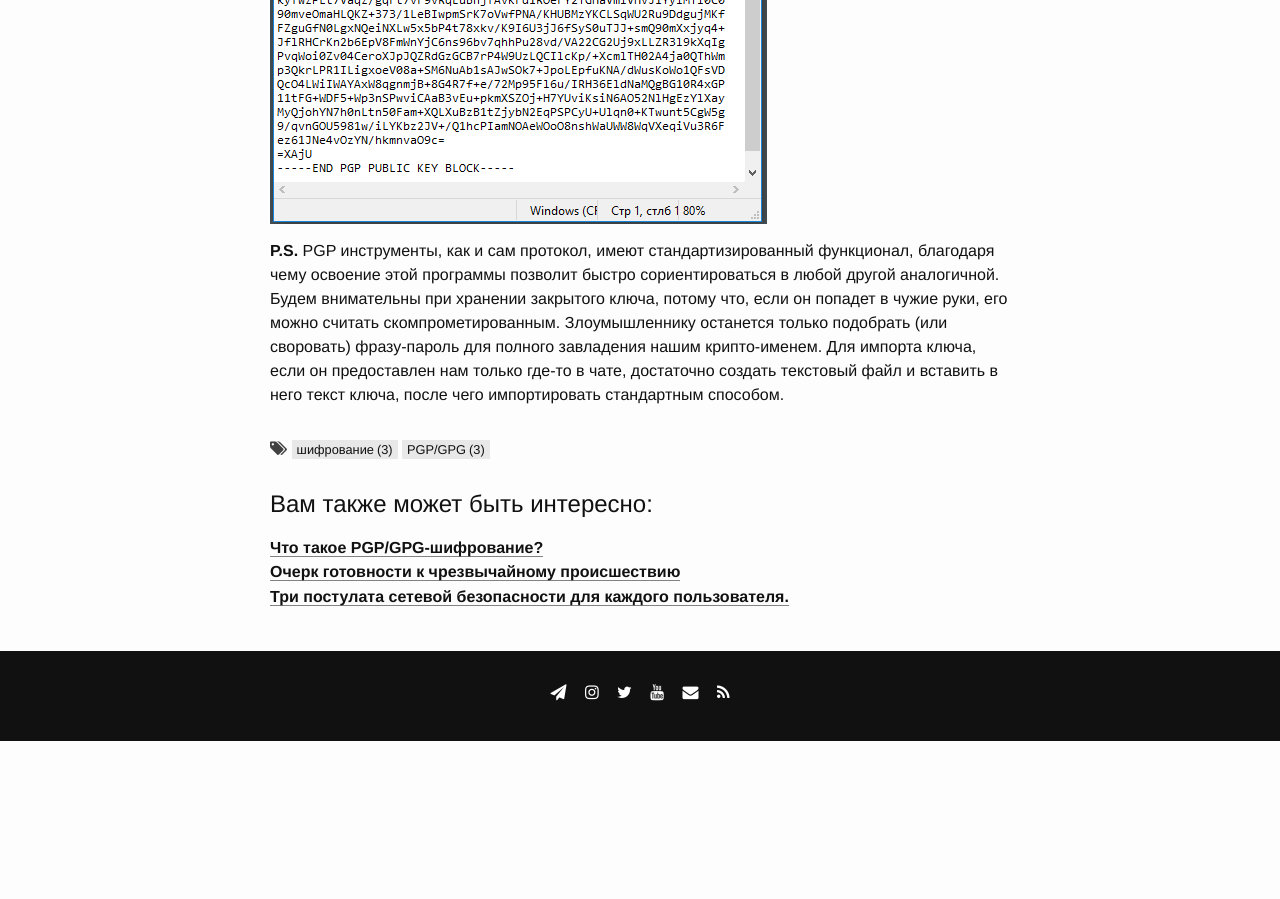
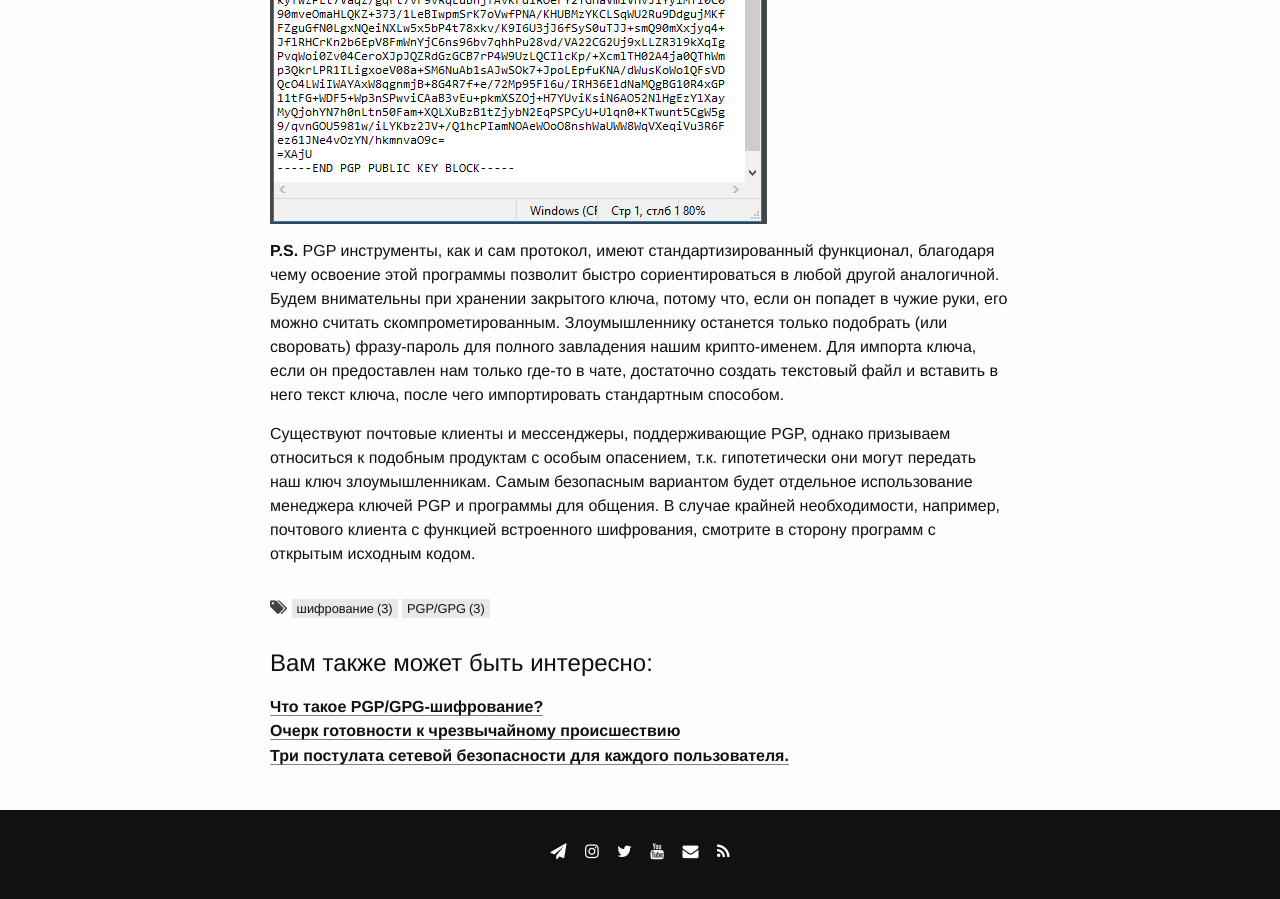
Before and after one commit to 2b7E1n6D0e5R7/2b7E1n6D0e5R7.github.io, a Jekyll site: the page built from _posts/2019-12-16-pgp-encryption-windows.md, in a window 1280 px wide and 900 px high, scrolled down 17507 px. Built offline with Jekyll 4.4.1, drawn with Linux system fonts in a browser that asks for light colours; before the commit the page ends 18248 px from its top, so only the background shows below that.

Commit message:
Update 2019-12-16-pgp-encryption-windows.md

```diff
--- a/_posts/2019-12-16-pgp-encryption-windows.md
+++ b/_posts/2019-12-16-pgp-encryption-windows.md
@@ -16,130 +16,132 @@ tags: шифрование PGP/GPG
 
 Для этого со страницы PayPal нужно вернуться на страницу загрузки.
 
-[![PGP-шифрование Windows](/images/posts/pgp-windows/1.png)]({{site.baseurl}}/images/posts/pgp-windows/1.png){:target="_blank"}
+[![PGP-шифрование Windows](/images/posts/pgp-windows/1.png)]({{site.baseurl}}/images/posts/pgp-windows/1.png){:target="_blank"}{:class="zoom-in"}
 
-[![PGP-шифрование Windows](/images/posts/pgp-windows/2.png)]({{site.baseurl}}/images/posts/pgp-windows/2.png){:target="_blank"}
+[![PGP-шифрование Windows](/images/posts/pgp-windows/2.png)]({{site.baseurl}}/images/posts/pgp-windows/2.png){:target="_blank"}{:class="zoom-in"}
 
 В разделе загрузок на сайте предоставлена контрольная сумма SHA256, при помощи которой можно удостовериться в том, что мы скачали не поврежденный файл.
 
-[![PGP-шифрование Windows](/images/posts/pgp-windows/3.png)]({{site.baseurl}}/images/posts/pgp-windows/3.png){:target="_blank"}
+[![PGP-шифрование Windows](/images/posts/pgp-windows/3.png)]({{site.baseurl}}/images/posts/pgp-windows/3.png){:target="_blank"}{:class="zoom-in"}
 
 Если вы не знаете, что такое контрольная сумма и как ее проверять - ознакомьтесь с соответствующей статьей.
 
-[![PGP-шифрование Windows](/images/posts/pgp-windows/4.png)]({{site.baseurl}}/images/posts/pgp-windows/4.png){:target="_blank"}
+[![PGP-шифрование Windows](/images/posts/pgp-windows/4.png)]({{site.baseurl}}/images/posts/pgp-windows/4.png){:target="_blank"}{:class="zoom-in"}
 
 При установке предлагается выбрать нужные компоненты.
 В нашем случае это Kleopatra - менеджер ключей и GpgEX - удобный плагин для проводника Windows, благодаря которому в контекстном меню появляются пункты "Зашифровать", "Подписать", "Расшифровать", "Проверить контрольные суммы" и некоторые другие. GPA - еще один, более простой на вид, менеджер ключей, GpgOL - плагин PGP для почтового клиента Outlook. После завершения установки программа просит перезагрузить компьютер, но запустить Kleopatra можно сразу.
 
-[![PGP-шифрование Windows](/images/posts/pgp-windows/5.png)]({{site.baseurl}}/images/posts/pgp-windows/5.png){:target="_blank"}
+[![PGP-шифрование Windows](/images/posts/pgp-windows/5.png)]({{site.baseurl}}/images/posts/pgp-windows/5.png){:target="_blank"}{:class="zoom-in"}
 
 Список ключей пуст, Kleopatra предлагает импортировать существующие ключи, либо создать новый.
 
-[![PGP-шифрование Windows](/images/posts/pgp-windows/6.png)]({{site.baseurl}}/images/posts/pgp-windows/6.png){:target="_blank"}
+[![PGP-шифрование Windows](/images/posts/pgp-windows/6.png)]({{site.baseurl}}/images/posts/pgp-windows/6.png){:target="_blank"}{:class="zoom-in"}
 
 Мы создадим новый, нажав на "Создать новую пару ключей". Заполняя поля "Имя" и "Адрес электронной почты" важно понимать, что указанные данные будут видны всем обладателям нашего публичного ключа, т.е. всем нашим собеседникам, а реальной привязки к почте нет.
 
-[![PGP-шифрование Windows](/images/posts/pgp-windows/7.png)]({{site.baseurl}}/images/posts/pgp-windows/7.png){:target="_blank"}
+[![PGP-шифрование Windows](/images/posts/pgp-windows/7.png)]({{site.baseurl}}/images/posts/pgp-windows/7.png){:target="_blank"}{:class="zoom-in"}
 
 Поэтому в поле "Имя" можно указать любой никнейм, а электронную почту вовсе проигнорировать. Важно принять решение на этапе создания ключа. Для тонкой настройки создаваемой пары обратимся к дополнительным параметрам.
 
-[![PGP-шифрование Windows](/images/posts/pgp-windows/8.png)]({{site.baseurl}}/images/posts/pgp-windows/8.png){:target="_blank"}
+[![PGP-шифрование Windows](/images/posts/pgp-windows/8.png)]({{site.baseurl}}/images/posts/pgp-windows/8.png){:target="_blank"}{:class="zoom-in"}
 
 В данном примере выбран алгоритм RSA, который будет использоваться для создания подписи, сертификации, идентификации и шифрования. При выборе RSA шифрование доступно даже без дополнительной галочки +RSA, однако стоит поставить галочку и вручную установить для шифрования максимально длинный ключ в 4096 бит, взлом которого даже на современных компьютерах займет времени кратно больше, чем средняя человеческая жизнь (официально безопасным считается ключ в 2048 бит).
 При выборе других алгоритмов, необходимо в обязательном порядке устанавливать дополнительные галочки для того, чтобы ключом можно было зашифровывать. При выборе сложности ключа (его длины), следуем простому правилу параноика - берем самый большой.
 По умолчанию пункт "Годен до" активирован и устанавливает срок годности ключа в 2 года, но при создании постоянного ключа разумно сделать его бессрочным.
 
-[![PGP-шифрование Windows](/images/posts/pgp-windows/9.png)]({{site.baseurl}}/images/posts/pgp-windows/9.png){:target="_blank"}
+[![PGP-шифрование Windows](/images/posts/pgp-windows/9.png)]({{site.baseurl}}/images/posts/pgp-windows/9.png){:target="_blank"}{:class="zoom-in"}
 
 Переходим к созданию ключа. В процессе программа попросит ввести фразу-пароль, которая является последним рубежом защиты приватного ключа.
 
-[![PGP-шифрование Windows](/images/posts/pgp-windows/10.png)]({{site.baseurl}}/images/posts/pgp-windows/10.png){:target="_blank"}
+[![PGP-шифрование Windows](/images/posts/pgp-windows/10.png)]({{site.baseurl}}/images/posts/pgp-windows/10.png){:target="_blank"}{:class="zoom-in"}
 
 Идеальным решением будет использование рандомно сгенерированного ключа, длина которого около 250 символов, но никто не запрещает использовать и "qwerty12345". В завершение Kleopatra покажет уникальный отпечаток ключа, который служит дополнительным средством идентификации пользователя, а также предложит сделать резервную копию, что в сути своей является экспортом закрытого ключа.
 
-[![PGP-шифрование Windows](/images/posts/pgp-windows/11.png)]({{site.baseurl}}/images/posts/pgp-windows/11.png){:target="_blank"}
+[![PGP-шифрование Windows](/images/posts/pgp-windows/11.png)]({{site.baseurl}}/images/posts/pgp-windows/11.png){:target="_blank"}{:class="zoom-in"}
 
 Интерфейс интуитивно понятный, но для полноты гайда разберем основные функции. В рамках этой статьи мы рассмотрим только практическую сторону. Чтобы подтянуть теорию по указанным вопросам, читайте вводную статью о шифровании PGP.
 
 ## 1. Шифрование и подписывание файлов.
 Кнопка "Подписать/зашифровать" позволяет нам выбрать любой файл, который мы хотим зашифровать.
 
-[![PGP-шифрование Windows](/images/posts/pgp-windows/12.png)]({{site.baseurl}}/images/posts/pgp-windows/12.png){:target="_blank"}
+[![PGP-шифрование Windows](/images/posts/pgp-windows/12.png)]({{site.baseurl}}/images/posts/pgp-windows/12.png){:target="_blank"}{:class="zoom-in"}
 
 Это может быть что угодно: архив, музыка, изображение и т.д. Размер файла ничем не ограничен. Основные функции при создании зашифрованной копии выбранного файла это "Сертификат подписи", который позволит удостоверить родительский ключ (например, точно ли файл был зашифрован нами) и раздел "Шифрование", где мы можем зашифровать файл для себя (т.е. под свой ключ), либо для выбранного адресата.
 
-[![PGP-шифрование Windows](/images/posts/pgp-windows/13.png)]({{site.baseurl}}/images/posts/pgp-windows/13.png){:target="_blank"}
+[![PGP-шифрование Windows](/images/posts/pgp-windows/13.png)]({{site.baseurl}}/images/posts/pgp-windows/13.png){:target="_blank"}{:class="zoom-in"}
 
 Адресатов может быть несколько. При шифровании потребуется ввести фразу-пароль, после чего мы увидим отчет о проделанной работе.
 
-[![PGP-шифрование Windows](/images/posts/pgp-windows/14.png)]({{site.baseurl}}/images/posts/pgp-windows/14.png){:target="_blank"}
+[![PGP-шифрование Windows](/images/posts/pgp-windows/14.png)]({{site.baseurl}}/images/posts/pgp-windows/14.png){:target="_blank"}{:class="zoom-in"}
 
 ## 2. Блокнот.
 Удобным инструментом для непосредственной работы с текстом является встроенный блокнот.
 
-[![PGP-шифрование Windows](/images/posts/pgp-windows/15.png)]({{site.baseurl}}/images/posts/pgp-windows/15.png){:target="_blank"}
+[![PGP-шифрование Windows](/images/posts/pgp-windows/15.png)]({{site.baseurl}}/images/posts/pgp-windows/15.png){:target="_blank"}{:class="zoom-in"}
 
 Во вкладке "Получатели" аналогично настраиваются подпись и шифрование, в том числе для нескольких адресатов.
 
-[![PGP-шифрование Windows](/images/posts/pgp-windows/16.png)]({{site.baseurl}}/images/posts/pgp-windows/16.png){:target="_blank"}
+[![PGP-шифрование Windows](/images/posts/pgp-windows/16.png)]({{site.baseurl}}/images/posts/pgp-windows/16.png){:target="_blank"}{:class="zoom-in"}
 
 На первом скриншоте показан зашифрованный текст, а на втором - только подписанный, т.е. прочитать его может каждый, но обладатель нашего открытого ключа может проверить его достоверность.
 
-[![PGP-шифрование Windows](/images/posts/pgp-windows/17.png)]({{site.baseurl}}/images/posts/pgp-windows/17.png){:target="_blank"}
-[![PGP-шифрование Windows](/images/posts/pgp-windows/18.png)]({{site.baseurl}}/images/posts/pgp-windows/18.png){:target="_blank"}
+[![PGP-шифрование Windows](/images/posts/pgp-windows/17.png)]({{site.baseurl}}/images/posts/pgp-windows/17.png){:target="_blank"}{:class="zoom-in"}
+[![PGP-шифрование Windows](/images/posts/pgp-windows/18.png)]({{site.baseurl}}/images/posts/pgp-windows/18.png){:target="_blank"}{:class="zoom-in"}
 
 Если в тексте поменять хотя бы один символ или добавить пробел, проверка выявит подделку подписи. Подобную ошибку видно на скриншоте, на котором многоточие в конце второй строки заменено восклицательным знаком.
 
-[![PGP-шифрование Windows](/images/posts/pgp-windows/19.png)]({{site.baseurl}}/images/posts/pgp-windows/19.png){:target="_blank"}
-[![PGP-шифрование Windows](/images/posts/pgp-windows/20.png)]({{site.baseurl}}/images/posts/pgp-windows/20.png){:target="_blank"}
+[![PGP-шифрование Windows](/images/posts/pgp-windows/19.png)]({{site.baseurl}}/images/posts/pgp-windows/19.png){:target="_blank"}{:class="zoom-in"}
+[![PGP-шифрование Windows](/images/posts/pgp-windows/20.png)]({{site.baseurl}}/images/posts/pgp-windows/20.png){:target="_blank"}{:class="zoom-in"}
 
 Для выхода из блокнота следует повторно кликнуть по соответствующей кнопке на панеле программы.
 Поведение программы при расшифровке файлов аналогично тому, что происходит с текстом.
 
-[![PGP-шифрование Windows](/images/posts/pgp-windows/21.png)]({{site.baseurl}}/images/posts/pgp-windows/21.png){:target="_blank"}
+[![PGP-шифрование Windows](/images/posts/pgp-windows/21.png)]({{site.baseurl}}/images/posts/pgp-windows/21.png){:target="_blank"}{:class="zoom-in"}
 
 Если файл был зашифрован не нашим публичным ключом - мы не сможем его расшифровать, если был подписан - сможем проверить подпись и убедиться в отправителе и целостности файла.
 ## 3. Заверение.
 Данная функция позволяет заверить любой публичный ключ любым секретным. Заверение служит дополнительной гарантией соответствия заявленного владельца ключа реальному владельцу. По-совести следует заверять ключ только при полной уверенности.
 Вопрос о заверении ключа поднимается автоматически при импорте нового ключа, в нашем случае это публичный ключ пользователя "Юзернэйм". Если мы хотим заверить полученный публичный ключ, выбираем "Да".
 
-[![PGP-шифрование Windows](/images/posts/pgp-windows/22.png)]({{site.baseurl}}/images/posts/pgp-windows/22.png){:target="_blank"}
+[![PGP-шифрование Windows](/images/posts/pgp-windows/22.png)]({{site.baseurl}}/images/posts/pgp-windows/22.png){:target="_blank"}{:class="zoom-in"}
 
 После этого поставим галочку возле нужного имени, сравниваем контрольную сумму ключа (отпечаток) с тем, что нам сообщил сам пользователь, если сумма совпадает - подтверждаем это и жмем "Далее".
 
-[![PGP-шифрование Windows](/images/posts/pgp-windows/23.png)]({{site.baseurl}}/images/posts/pgp-windows/23.png){:target="_blank"}
+[![PGP-шифрование Windows](/images/posts/pgp-windows/23.png)]({{site.baseurl}}/images/posts/pgp-windows/23.png){:target="_blank"}{:class="zoom-in"}
 
 У нас есть выбор: удостоверить ключ только для себя или для всех. Если мы удостоверим ключ для всех - он изменится, станет длиннее. В таком случае имеет смысл переслать подписанный ключ владельцу для дальнейшего распространения. Также нам предлагается передать заверенный сертификат (открытый ключ) на сервер ключей для общего доступа.
 
-[![PGP-шифрование Windows](/images/posts/pgp-windows/24.png)]({{site.baseurl}}/images/posts/pgp-windows/24.png){:target="_blank"}
+[![PGP-шифрование Windows](/images/posts/pgp-windows/24.png)]({{site.baseurl}}/images/posts/pgp-windows/24.png){:target="_blank"}{:class="zoom-in"}
 
 Действуем на собственное усмотрение. Подписывая публичный ключ, мы делаем это своим приватным ключом, а для любого действия с закрытым ключом требуется фраза-пароль, которую и запросит Kleopatra.
 
-[![PGP-шифрование Windows](/images/posts/pgp-windows/25.png)]({{site.baseurl}}/images/posts/pgp-windows/25.png){:target="_blank"}
+[![PGP-шифрование Windows](/images/posts/pgp-windows/25.png)]({{site.baseurl}}/images/posts/pgp-windows/25.png){:target="_blank"}{:class="zoom-in"}
 
 ## 4. Экспорт закрытого ключа, или бэкап.
 Для резервного копирования, либо переноса ключа (например, на флешке), секретный ключ необходимо экспортировать.
 Для этого нужно кликнуть по нужной связке правой кнопкой мыши и выбрать соответствующий пункт контекстного меню. После этого нам предлагается выбирать место сохранения.
 
-[![PGP-шифрование Windows](/images/posts/pgp-windows/26.png)]({{site.baseurl}}/images/posts/pgp-windows/26.png){:target="_blank"}
+[![PGP-шифрование Windows](/images/posts/pgp-windows/26.png)]({{site.baseurl}}/images/posts/pgp-windows/26.png){:target="_blank"}{:class="zoom-in"}
 
 Настоятельно рекомендуем указать в названии, что это секретный ключ, чтобы по ошибке не передать его вместо публичного. Снова вводим фразу-пароль и ключ экспортирован.
 
-[![PGP-шифрование Windows](/images/posts/pgp-windows/27.png)]({{site.baseurl}}/images/posts/pgp-windows/27.png){:target="_blank"}
+[![PGP-шифрование Windows](/images/posts/pgp-windows/27.png)]({{site.baseurl}}/images/posts/pgp-windows/27.png){:target="_blank"}{:class="zoom-in"}
 
 Можем открыть его в любом текстовом редакторе.
 Частой практикой является печать секретного ключа на бумаге (а самые двинутые могут даже заучить его наизусть). При экспорте секретного ключа экспорт публичного не требуется, т.к. секретный является полноценным бэкапом, содержащим в себе всю информацию о ключе целиком.
 ## 5. Экспорт публичного ключа.
 Теперь мы можем шифровать файлы и тексты сами для себя, но, чтобы начать диалог, необходимо поделиться своим публичным ключом с собеседником. Для этого нажимаем "Экспорт" и сохраняем файл, который можно открыть любым текстовым редактором.
 
-[![PGP-шифрование Windows](/images/posts/pgp-windows/28.png)]({{site.baseurl}}/images/posts/pgp-windows/28.png){:target="_blank"}
+[![PGP-шифрование Windows](/images/posts/pgp-windows/28.png)]({{site.baseurl}}/images/posts/pgp-windows/28.png){:target="_blank"}{:class="zoom-in"}
 
 Для удобства название файла можно отредактировать.
 
-[![PGP-шифрование Windows](/images/posts/pgp-windows/29.png)]({{site.baseurl}}/images/posts/pgp-windows/29.png){:target="_blank"}
+[![PGP-шифрование Windows](/images/posts/pgp-windows/29.png)]({{site.baseurl}}/images/posts/pgp-windows/29.png){:target="_blank"}{:class="zoom-in"}
 
 Для передачи открытого ключа можно использовать созданный файл, либо скопировать содержимое и отправить его в письме.
 
-[![PGP-шифрование Windows](/images/posts/pgp-windows/30.png)]({{site.baseurl}}/images/posts/pgp-windows/30.png){:target="_blank"}
+[![PGP-шифрование Windows](/images/posts/pgp-windows/30.png)]({{site.baseurl}}/images/posts/pgp-windows/30.png){:target="_blank"}{:class="zoom-in"}
 
 <b>P.S.</b> PGP инструменты, как и сам протокол, имеют стандартизированный функционал, благодаря чему освоение этой программы позволит быстро сориентироваться в любой другой аналогичной. Будем внимательны при хранении закрытого ключа, потому что, если он попадет в чужие руки, его можно считать скомпрометированным. Злоумышленнику останется только подобрать (или своровать) фразу-пароль для полного завладения нашим крипто-именем. Для импорта ключа, если он предоставлен нам только где-то в чате, достаточно создать текстовый файл и вставить в него текст ключа, после чего импортировать стандартным способом.
+
+Существуют почтовые клиенты и мессенджеры, поддерживающие PGP, однако призываем относиться к подобным продуктам с особым опасением, т.к. гипотетически они могут передать наш ключ злоумышленникам. Самым безопасным вариантом будет отдельное использование менеджера ключей PGP и программы для общения. В случае крайней необходимости, например, почтового клиента с функцией встроенного шифрования, смотрите в сторону программ с открытым исходным кодом.
```
